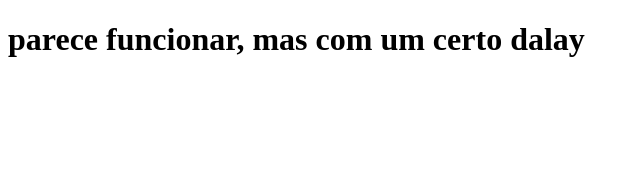
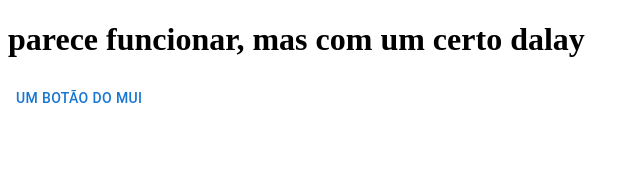
Before and after one commit to felipesantosdd/cash-control, a React app: page / in a window 1280 px wide. Shown: the top 170 px of the page, without its empty margins (0-640 px from the left). Built offline with nearby package versions, Linux system fonts and the light colour scheme; the HTML template or start-up script is replaced by a standard one.

Commit message:
feat/adição do mui

```diff
--- a/package.json
+++ b/package.json
@@ -24,6 +24,9 @@
     "webpack-cli": "^5.1.4"
   },
   "dependencies": {
+    "@emotion/react": "^11.14.0",
+    "@emotion/styled": "^11.14.0",
+    "@mui/material": "^6.1.10",
     "react": "^18.x.x",
     "react-dom": "^18.x.x"
   }
--- a/src/renderer/App.jsx
+++ b/src/renderer/App.jsx
@@ -1,9 +1,11 @@
+import { Button } from '@mui/material';
 import React from 'react';
 
 const App = () => {
     return (
         <div>
             <h1>parece funcionar, mas com um certo dalay</h1>
+            <Button>Um Botão do Mui</Button>
         </div>
     );
 };
```
Also changed, not shown: 3 other files (tests, documents, lock files or other folders).
